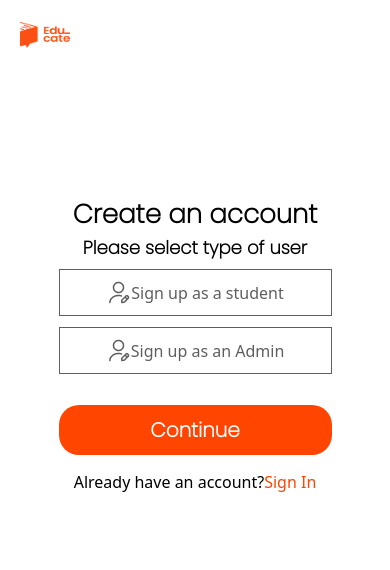
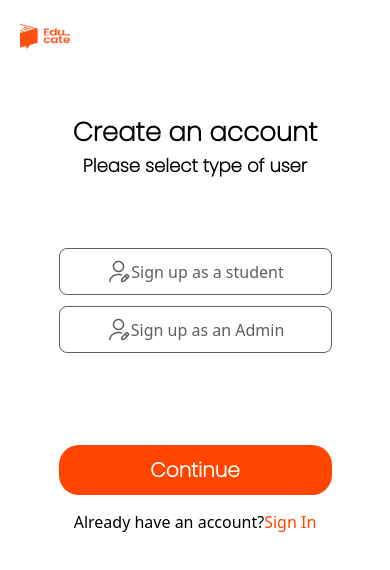
Before and after one commit to learnable-2022/LMS-YA-6-FE, a React (Create React App) app: page /signup/userAccess in a window 390 px wide. Shown: the top 570 px of the page. Built offline with nearby package versions, Linux system fonts and the light colour scheme.

Commit message:
changed form styles and added new API  link

```diff
--- a/src/components/pages/SignUp/SignUp.css
+++ b/src/components/pages/SignUp/SignUp.css
@@ -77,7 +77,7 @@ form {
   text-align: center;
   font-family: "Poppins", sans-serif;
   margin: 0;
-  margin-top: 40%;
+  margin-top: 20%;
 }
 .formBox p {
   font-weight: 800;
@@ -138,6 +138,7 @@ form {
 
 .useType {
   width: 100%;
+margin: 61px 0;
 }
 
 #button {
@@ -152,6 +153,7 @@ form {
   align-items: center;
   width: 100%;
   justify-content: center;
+  border-radius: 8px;
 }
 
 /* *!media queries >1414px*/
@@ -266,7 +268,7 @@ form {
   .formBox h1 {
     font-size: 26px;
     color: black;
-    margin-top: 50%;
+    margin-top: 20%;
   }
   .formBox p {
     font-size: 18px;
--- a/src/components/pages/SignUp/SignUp.jsx
+++ b/src/components/pages/SignUp/SignUp.jsx
@@ -5,7 +5,7 @@ import RegisterImg from "../../../assets/register.png";
 // import google from "../../../assets/google.png";
 import FormInput from "../../reusable/FormInput/FormInput";
 import { Link, useNavigate } from "react-router-dom";
-import GAuthButton from "../../reusable/GOAuth/GOAuth";
+// import GAuthButton from "../../reusable/GOAuth/GOAuth";
 
 export default function SignUp() {
   // *!State Management for the input field
@@ -75,7 +75,7 @@ export default function SignUp() {
   // *! API call//
   const passData = () => {
     console.log("passData before fetch")
-    fetch("https://edgegap.onrender.com/api/v1/auth/register", {
+    fetch("https://edu-cate.onrender.com/api/v1/auth/register", {
       method: "POST",
       headers: {
         "Content-Type": "application/json",
@@ -128,7 +128,7 @@ export default function SignUp() {
             <button className="button1" type="submit">Sign Up</button>
             {/* </Link> */}
           </div>
-          <span className="spanOr">or</span>
+          {/* <span className="spanOr">or</span> */}
           {/* <a
             href="#"
             className="google-btn"
```
